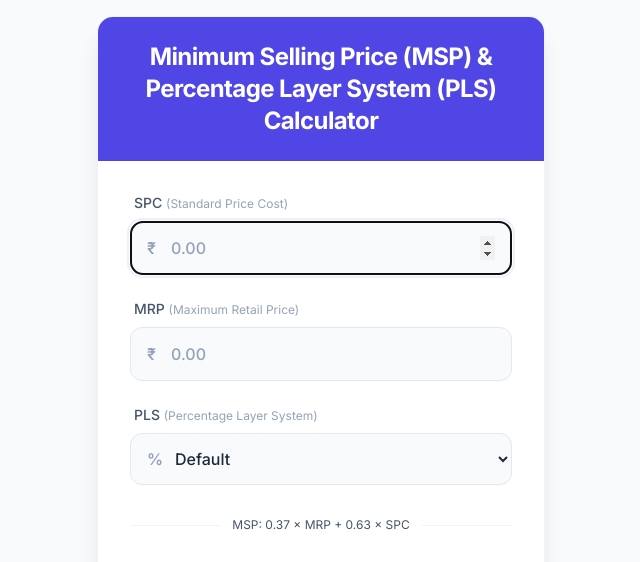
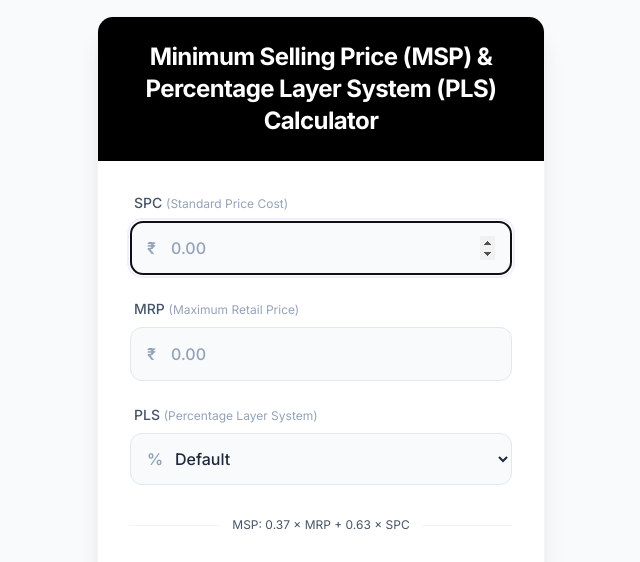
Before and after one commit to mylabbuddy/msp, a plain HTML site: page index.html in a window 1280 px wide. Shown: the top 562 px of the page, without its empty margins (319-959 px from the left). Drawn offline with nearby package versions, Linux system fonts and the light colour scheme.

Commit message:
Update index.html

```diff
--- a/index.html
+++ b/index.html
@@ -37,7 +37,7 @@
     <div class="bg-white w-full max-w-md rounded-2xl shadow-xl border border-slate-100 overflow-hidden">
 
         <!-- Header -->
-        <div class="bg-indigo-600 p-6 text-center">
+        <div class="bg-black p-6 text-center">
             <h1 class="text-2xl font-bold text-white tracking-tight">Minimum Selling Price (MSP) & Percentage Layer System (PLS) Calculator</h1>
             <!-- <p class="text-indigo-100 text-sm mt-1 opacity-90"></p> -->
         </div>
```
